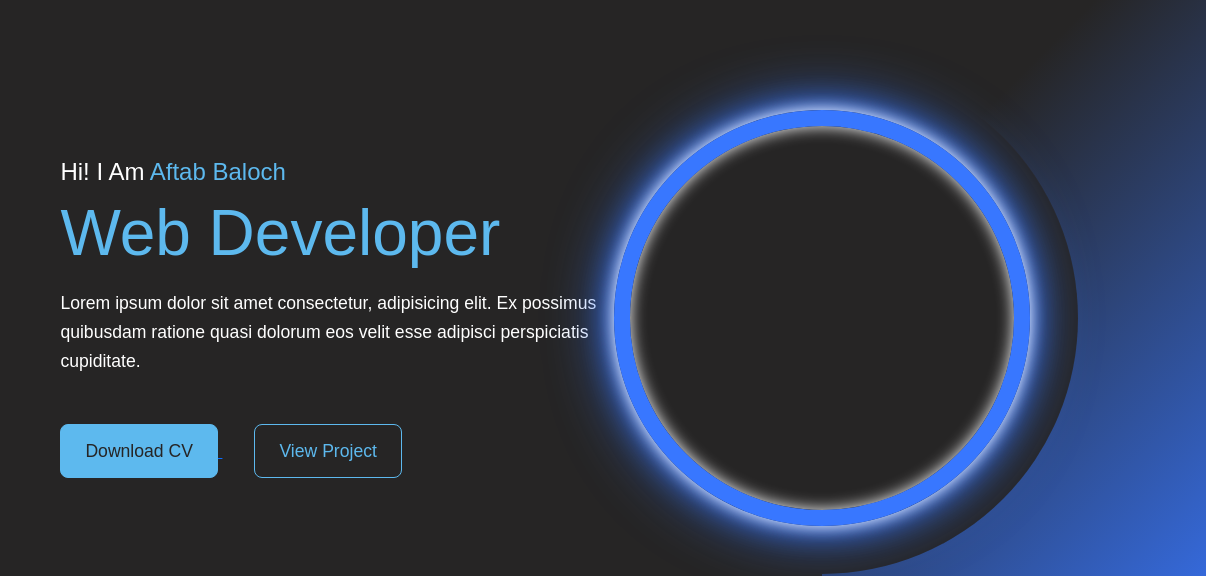
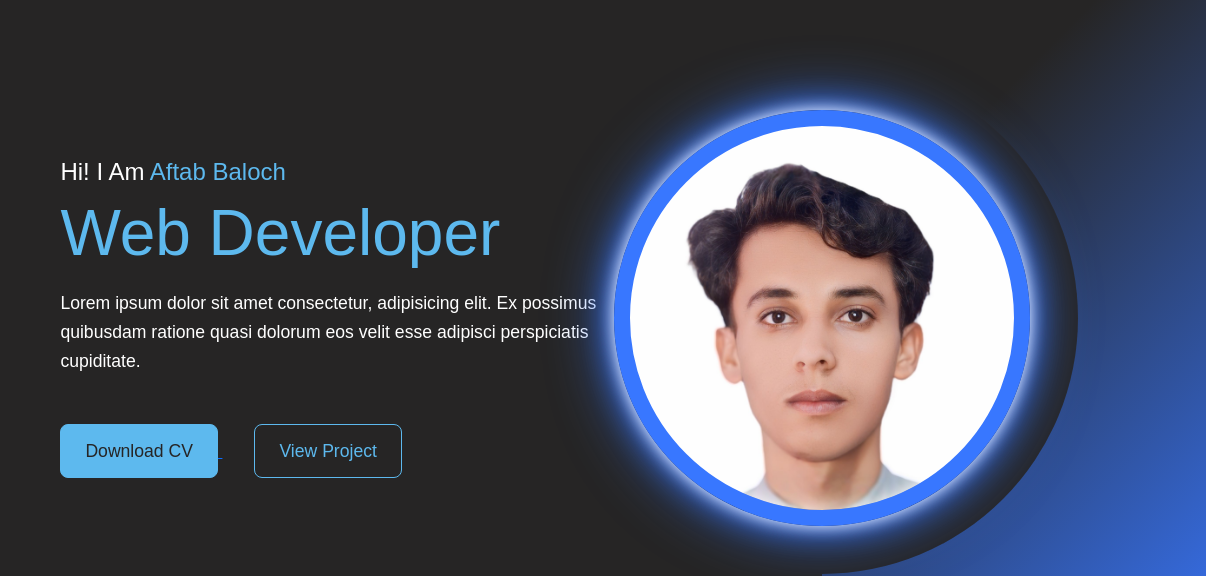
Before and after one commit to aftabbaloch202020/My-protfolio, a plain HTML site: page index.html in a window 1280 px wide. Shown: the part 82-658 px from the top of the page, 74-1280 px from the left. Drawn offline with nearby package versions, Linux system fonts and the light colour scheme; the site is published under a folder, as on GitHub Pages, so addresses that start at the root find nothing.

Commit message:
Update style.css

```diff
--- a/style.css
+++ b/style.css
@@ -121,7 +121,7 @@ background: linear-gradient(#fff, #3877ff);
 }
 .circle:nth-child(2){
     width: 26rem;
-    background-image: url(/aftabbaloch.jpg);
+    background-image: url(aftabbaloch.jpg);
     background-size: 100%;
    border: 1rem solid #3877ff;
     box-shadow:
```
